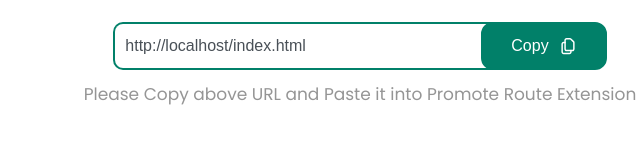
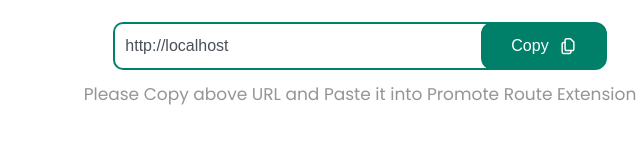
Before and after one commit to PromoteRoute/Webhook-Heroku-Internal, a website: page index.html in a window 1280 px wide. Both pictures are taken after a click on the button "Copy". Shown: the part 532-676 px from the top of the page, 280-920 px from the left. Drawn offline with Linux system fonts and the light colour scheme.

Commit message:
location bug fix

```diff
--- a/index.html
+++ b/index.html
@@ -579,9 +579,9 @@
     </div>
   </div>
   <script>
-    document.getElementById("app_path_input").value = window.location.href
+    document.getElementById("app_path_input").value = window.location.origin
     function copyFunction() {
-      navigator.clipboard.writeText(window.location.href);
+      navigator.clipboard.writeText(window.location.origin);
       document.getElementById("button-copy-text").innerText = "Copied!"
       setTimeout(() => {
         document.getElementById("button-copy-text").innerText = "Copy"
```
